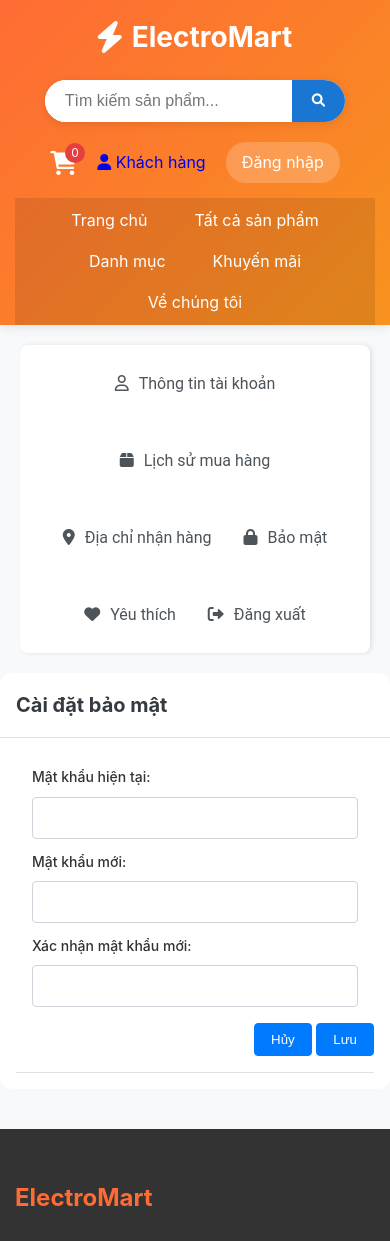
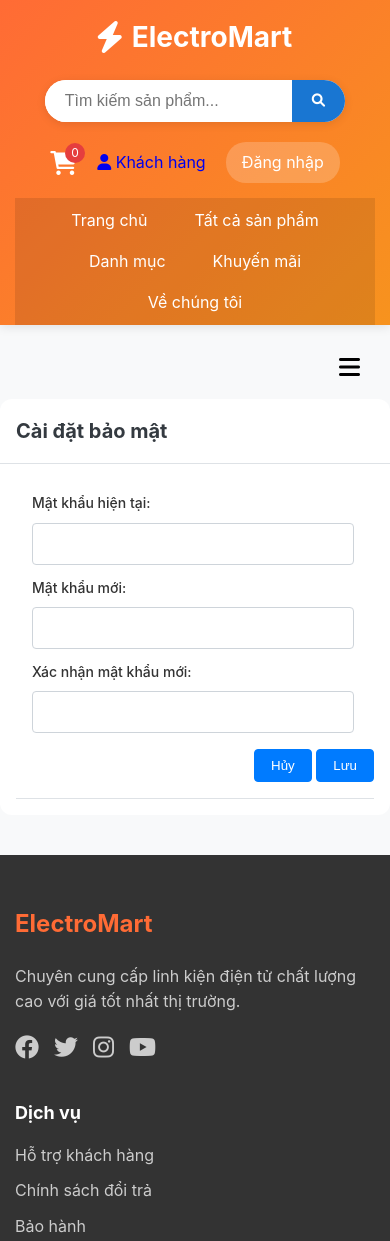
Before and after one commit to Tourora-s-Team/ElectroMart, a PHP site: page /app/views/account_manager/security.php in a window 390 px wide. Shown: the top 1241 px of the page. Run offline with PHP 8.4, Linux system fonts and the light colour scheme; the template is opened without the code that fills it, so the values that code supplies are empty; some libraries are stand-ins or nearby versions.

Commit message:
Responsive account_info and receiver_info

```diff
--- a/app/views/account_manager/account_info.php
+++ b/app/views/account_manager/account_info.php
@@ -16,7 +16,7 @@ require_once __DIR__ . "/./account_navbar.php";
     <div class="account-details">
         <form id="form-info" action="/electromart/public/account/update-info" method="post" class="container-form">
             <fieldset disabled>
-                <div class="grid-form">
+                <div class="layout-form">
                     <div class="input-group ">
                         <label for="name">Họ và tên:</label>
                         <input type="text" id="name" name="name" value="<?= $customerData[0]["FullName"] ?>">
--- a/app/views/account_manager/account_navbar.php
+++ b/app/views/account_manager/account_navbar.php
@@ -1,70 +1,84 @@
-<!-- Thành phần dùng chung của các trang trong account_manager -->
+<!-- Thành phần dùng chung -->
 <link rel="stylesheet" href="<?= $_ENV['STYLE_PATH'] . 'account_manager/account_navbar.css' ?>">
 <link rel="stylesheet" href="<?= $_ENV['STYLE_PATH'] . 'account_manager/account_info.css' ?>">
 
-<?php
-require_once __DIR__ . "/../layouts/Header.php";
-?>
-<!-- <section class="account_nav">
-    <div class="left-container">
-        <div class="logo">
-            <a href="/electromart/public/">
-                <i class="fas fa-bolt"></i>
-                ElectroMart
-            </a>
-        </div>
+<?php require_once __DIR__ . "/../layouts/Header.php"; ?>
+<div id="toast-container"></div>
+<section id="account-manager" class="dashboard">
+    <!-- Nút mở menu (hiện trên mobile) -->
+    <div class="toggle-btn-mobile">
+        <button id="nav-toggle-btn" class="nav-toggle-btn" onclick="toggleNavMenu()">
+            <i class="fas fa-bars"></i>
+        </button>
     </div>
 
-    <div class="right-container">
-        <div>
-            <p class="customer-name"><?= $customerData[0]["FullName"] ?></p>
-            <p class="loyalty-point"><?= $customerData[0]["LoyaltyPoint"] ?> Points</p>
-        </div>
-        <img src="<?= $_ENV['IMG_PATH'] . 'avatar_default.png' ?>" alt="Avatar" class="avatar">
-    </div>
-</section> -->
+    <!-- Overlay (click để đóng menu) -->
+    <div id="nav-overlay" class="nav-overlay" onclick="toggleNavMenu()"></div>
 
-<section id="account-manager" class="dashboard">
-    <nav class="navigation-button">
-        <button class="nav-btn fontsize-16" data-action="info" onclick="toggleActive(this); goToAction(this)"><i
-                class="far fa-user"></i>Thông tin tài khoản</button>
-        <button class="nav-btn fontsize-16" data-action="order-history"
-            onclick="toggleActive(this); goToAction(this)"><i class="fas fa-box"></i>Lịch sử mua hàng</button>
-        <button class="nav-btn fontsize-16" data-action="receiver-info"
-            onclick="toggleActive(this); goToAction(this)"><i class="fas fa-map-marker-alt"></i>Địa chỉ nhận
-            hàng</button>
-        <button class="nav-btn fontsize-16" data-action="security" onclick="toggleActive(this); goToAction(this)"><i
-                class="fas fa-lock"></i>Bảo
-            mật</button>
-        <button class="nav-btn fontsize-16" data-action="favorites" onclick="toggleActive(this); goToAction(this)"><i
-                class="fas fa-heart"></i>Yêu
-            thích</button>
-        <button class="nav-btn fontsize-16" data-action="signout" onclick="toggleActive(this); goToAction(this)"><i
-                class="fas fa-sign-out-alt"></i>Đăng
-            xuất</button>
+    <!-- Menu trượt dạng modal -->
+    <nav class="navigation-button" id="nav-menu">
+        <button class="nav-btn fontsize-16" data-action="info" onclick="goToAction(this)">
+            <i class="far fa-user"></i>Thông tin tài khoản
+        </button>
+        <button class="nav-btn fontsize-16" data-action="order-history" onclick="goToAction(this)">
+            <i class="fas fa-box"></i>Lịch sử mua hàng
+        </button>
+        <button class="nav-btn fontsize-16" data-action="receiver-info" onclick="goToAction(this)">
+            <i class="fas fa-map-marker-alt"></i>Địa chỉ nhận hàng
+        </button>
+        <button class="nav-btn fontsize-16" data-action="security" onclick="goToAction(this)">
+            <i class="fas fa-lock"></i>Bảo mật
+        </button>
+        <button class="nav-btn fontsize-16" data-action="favorites" onclick="goToAction(this)">
+            <i class="fas fa-heart"></i>Yêu thích
+        </button>
+        <button class="nav-btn fontsize-16" data-action="signout" onclick="goToAction(this)">
+            <i class="fas fa-sign-out-alt"></i>Đăng xuất
+        </button>
     </nav>
 </section>
-<div id="toast-container"></div>
+
+
 <script>
-    function toggleActive(el) {
-        // Bỏ active khỏi tất cả button
-        const buttons = document.querySelectorAll('.nav-btn');
-        buttons.forEach(btn => btn.classList.remove('active'));
-
-        // Thêm active cho button đang click
-        el.classList.add('active');
-    }
     function goToAction(button) {
-        // Lấy url từ data-action của button sau đó thêm vào đường dẫn mới để chuyển hướng trang
         const action = button.dataset.action;
         const parts = window.location.pathname.split('/');
-
-        // Lấy tất cả các phần tử ngoại trừ phần tử cuối cùng của url hiện tại
         const base = parts.slice(0, -1).join('/');
-
         const newUrl = base + '/' + action;
         window.location.href = newUrl;
     }
 
+    function toggleNavMenu() {
+        const navMenu = document.getElementById("nav-menu");
+        const toggleBtn = document.getElementById("nav-toggle-btn");
+        const overlay = document.getElementById("nav-overlay");
+
+        // Toggle nav menu
+        navMenu.classList.toggle("active");
+        overlay.classList.toggle("active");
+
+        // Toggle icon: bars ↔ times
+        const icon = toggleBtn.querySelector("i");
+        icon.classList.toggle("fa-bars");
+        icon.classList.toggle("fa-times");
+    }
+
+    function adjustLayoutForMobile() {
+        // Kiểm tra nếu là thiết bị di động
+        const isMobile = window.innerWidth <= 468;
+        const accountDetails = document.querySelector('.account-details form fieldset .grid-form');
+
+        if (isMobile && accountDetails) {
+            accountDetails.classList.remove('grid-form');
+            accountDetails.classList.add('flex-row');
+        }
+    }
+
+    // Gọi hàm khi trang tải xong
+    window.addEventListener('DOMContentLoaded', adjustLayoutForMobile);
+
+    // Gọi lại nếu cửa sổ thay đổi kích thước
+    window.addEventListener('resize', adjustLayoutForMobile);
+
 </script>
 <script src="<?= $_ENV['SCRIPT_PATH'] . 'main.js' ?>"></script>
--- a/public/css/account_manager/account_info.css
+++ b/public/css/account_manager/account_info.css
@@ -21,18 +21,12 @@
     padding: 16px;
 }
 
-/* Layout: grid */
-.account-details .grid-form {
+.account-details .layout-form {
     display: grid;
     grid-template-columns: repeat(2, 1fr);
     gap: 16px;
 }
 
-/* Layout: collunm */
-.account-details .collunm-form {
-    display: flex;
-    flex-direction: column;
-}
 
 .account-details fieldset {
     border: none;
@@ -55,7 +49,7 @@
 }
 
 .account-details .input-group input,
-.account-details .input-group select{
+.account-details .input-group select {
     padding: 12px;
     border: 1px solid #ced4da;
     border-radius: 4px;
@@ -68,8 +62,24 @@
     margin: 16px 0;
 }
 
-.account-details .member-details{
+.account-details .member-details {
     margin: 16px 0;
     font-size: 14px;
     color: #495057;
 }
+
+@media (max-width: 468px) {
+    .account-details .layout-form {
+        display: flex;
+        flex-direction: column;
+    }
+
+    .account-details .input-group {
+        width: 90%;
+    }
+
+    #nav-menu {
+        width: 60%;
+    }
+
+}
--- a/public/css/account_manager/account_navbar.css
+++ b/public/css/account_manager/account_navbar.css
@@ -40,18 +40,26 @@
 }
 
 .container-form::after {
-  content: "";
-  display: table;
-  clear: both;
+    content: "";
+    display: table;
+    clear: both;
 }
 
 .hidden {
     display: none;
 }
 
+.toggle-btn-mobile {
+    display: none;
+    justify-content: right;
+    flex-direction: row;
+}
+
 body {
     background-color: #F4F8FE;
 }
+
+
 
 /* Account Navigation */
 .account_nav {
@@ -65,50 +73,16 @@ body {
     box-shadow: 0 2px 4px rgba(0, 0, 0, 0.1);
 }
 
-.left-container .logo a {
-    font-size: 28px;
-    font-weight: bold;
-    color: white;
-    text-decoration: none;
-    display: flex;
-    align-items: center;
-    gap: 10px;
+#account-manager {
+    padding: 10px 20px 0;
 }
 
-.left-container .logo i {
-    font-size: 32px;
-}
-.left-container {
-    display: flex;
-    flex-direction: column;
-    align-items: flex-start;
+.nav-toggle-btn i {
+    transition: transform 0.3s ease;
 }
 
-.right-container {
-    display: flex;
-    flex-direction: row;
-    align-items: center;
-}
-
-.right-container {
-    text-align: right;
-}
-
-.left-container .logo {
-    width: 100px;
-    height: auto;
-
-}
-
-.right-container .avatar {
-    width: 64px;
-    height: auto;
-    border-radius: 50%;
-    margin-left: 12px;
-}
-
-#account-manager {
-    padding: 20px;
+.nav-toggle-btn.active i {
+    transform: rotate(90deg);
 }
 
 #account-manager .navigation-button {
@@ -120,6 +94,8 @@ body {
     border-radius: 8px;
     overflow: hidden;
     box-shadow: 2px 0 5px rgba(0, 0, 0, 0.1);
+    align-content: flex-start;
+    height: 100%;
 }
 
 .navigation-button .nav-btn {
@@ -132,6 +108,8 @@ body {
     background-color: white;
     text-align: left;
     border: 1px solid white;
+    transition: background-color 0.2s ease;
+    max-height: 40px;
 }
 
 .navigation-button .nav-btn:hover {
@@ -143,8 +121,73 @@ body {
     margin-right: 10px;
 }
 
-.navigation-button .active {
-    color: #007bff;
-    background-color: #EFF6FF;
-    border: 1px solid #007bff;
+/* --- Responsive Modal Menu Slide from Right --- */
+@media (max-width: 768px) {
+    .toggle-btn-mobile {
+        display: flex !important;
+        justify-content: flex-end;
+        padding: 10px 0;
+    }
+
+    .nav-toggle-btn {
+        background: none;
+        border: none;
+        font-size: 24px;
+        padding: 10px;
+        z-index: 1;
+    }
+
+    /* Modal container for nav */
+    #nav-menu {
+        position: fixed;
+        top: 0;
+        right: -100%;
+        width: 80%;
+        max-width: 300px;
+        height: 100vh;
+        background-color: #fff;
+        box-shadow: -2px 0 10px rgba(0, 0, 0, 0.2);
+        transition: right 0.3s ease-in-out;
+        display: flex;
+        flex-direction: column;
+        padding: 20px 16px;
+        z-index: 1001;
+    }
+
+    #nav-menu.active {
+        right: 0;
+    }
+
+    /* Overlay */
+    .nav-overlay {
+        position: fixed;
+        top: 0;
+        left: 0;
+        width: 100vw;
+        height: 100vh;
+        background-color: rgba(0, 0, 0, 0.3);
+        z-index: 1000;
+        display: none;
+    }
+
+    .nav-overlay.active {
+        display: block;
+    }
+
+    .nav-btn {
+        width: 100%;
+        text-align: left;
+        font-size: 16px;
+        margin-bottom: 10px;
+    }
+
+    /* Close icon inside nav (optional) */
+    .nav-close-btn {
+        align-self: flex-end;
+        background: none;
+        border: none;
+        font-size: 24px;
+        margin-bottom: 20px;
+        cursor: pointer;
+    }
 }
--- a/public/css/account_manager/receiver_info.css
+++ b/public/css/account_manager/receiver_info.css
@@ -16,7 +16,7 @@
     display: none;
     justify-content: center;
     align-items: center;
-    z-index: 999;
+    z-index: 19;
 }
 
 .modal {
@@ -27,6 +27,7 @@
     box-shadow: 0 0 15px rgba(0, 0, 0, 0.2);
     animation: slideDown 0.3s ease;
     position: relative;
+    z-index: 20;
 }
 
 @keyframes slideDown {
```
